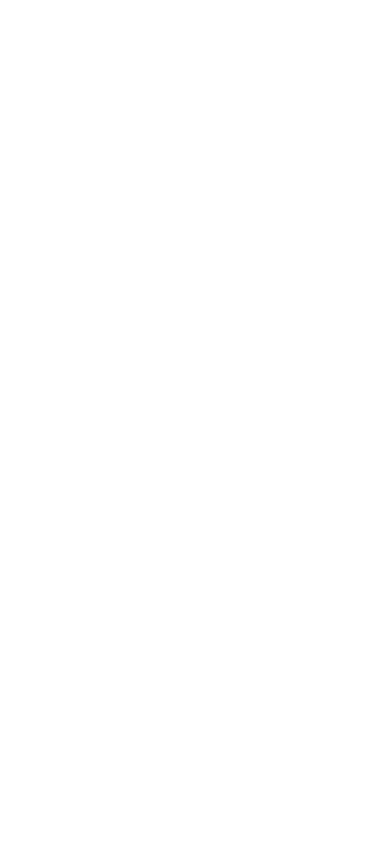
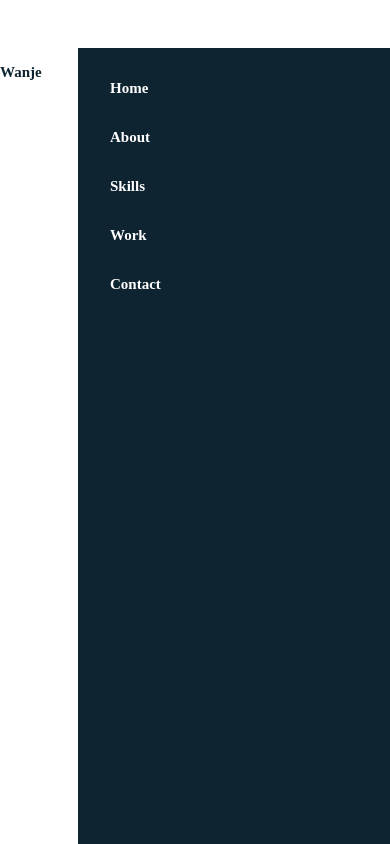
Before and after one commit to Nick0808/personal-portfolio, a plain HTML site: page index.html in a window 390 px wide. Drawn offline with nearby package versions, Linux system fonts and the light colour scheme.

Commit message:
Add css nav class

```diff
--- a/css/style.css
+++ b/css/style.css
@@ -18,3 +18,172 @@
   --h2-font-size: 1.25rem;
   --normal-font-size: 0.938rem;
 }
+@media screen and(min-width: 768px) {
+  :root {
+    --big-font-size: 3.5rem;
+    --h2-font-size: 2rem;
+    --normal-font-size: 1rem;
+  }
+}
+
+/* Margenes */
+:root {
+  --mb-1: 0.5rem;
+  --mb-2: 1rem;
+  --mb-3: 1.5rem;
+  --mb-4: 2rem;
+  --mb-5: 2.5rem;
+  --mb-6: 3rem;
+}
+
+/* z-index */
+:root {
+  --z-back: -10;
+  --z-normal: 1;
+  --z-tooltip: 10;
+  --z-fixed: 100;
+}
+
+/* Base */
+*,
+::before,
+::after {
+  box-sizing: border-box;
+}
+
+html {
+  scroll-behavior: smooth;
+}
+
+body {
+  margin: var(--header-height) 0 0 0;
+  font-family: var(--body-font);
+  font-size: var(--normal-font-size);
+  color: var(--second-color);
+}
+
+h1,
+h2,
+p {
+  margin: 0;
+}
+
+ul {
+  margin: 0;
+  padding: 0;
+  list-style: none;
+}
+
+a {
+  text-decoration: none;
+}
+
+img {
+  max-width: 100%;
+  height: auto;
+  display: block;
+}
+
+/* Class css */
+.section-title {
+  position: relative;
+  font-size: var(--h2-font-size);
+  color: var(--first-color);
+  margin-top: var(--mb-2);
+  margin-bottom: var(--mb-4);
+  text-align: center;
+}
+
+.section-title::after {
+  position: absolute;
+  content: "";
+  width: 64px;
+  height: 0.18rem;
+  left: 0;
+  right: 0;
+  margin: auto;
+  top: 2rem;
+  background-color: var(--first-color);
+}
+
+.section {
+  padding-top: 3rem;
+  padding-bottom: 2rem;
+}
+
+/* Layout */
+.bd-grid {
+  max-width: 1024px;
+  display: grid;
+  grid-template-columns: 100%;
+  grid-column-gap: 2rem;
+  width: calc(100% - 2rem);
+  margin-left: var(mb-2);
+  margin-right: var(--mb-2);
+}
+
+I-header {
+  width: 100%;
+  position: fixed;
+  top: 0;
+  left: 0;
+  z-index: var(--z-fixed);
+  background-color: #fff;
+  box-shadow: 0 1px 4px rgba(146, 161, 176, 0.15);
+}
+
+/* Nav */
+.nav {
+  height: var(--header-height);
+  display: flex;
+  justify-content: space-between;
+  align-items: center;
+  font-weight: var(--font-semi);
+}
+@media screen and (max-width: 768px) {
+  .nav_menu {
+    position: fixed;
+    top: var(--header-height);
+    right: 0;
+    width: 80%;
+    height: 100%;
+    padding: 2rem;
+    background-color: var(--second-color);
+    transition: 0.5s;
+  }
+}
+
+.nav_item {
+  margin-bottom: var(--mb-4);
+}
+
+.nav_link {
+  position: relative;
+  color: #fff;
+}
+
+.nav_link:hover {
+  position: relative;
+}
+
+.nav_link:hover::after {
+  position: absolute;
+  content: "";
+  width: 100%;
+  height: 0.18rem;
+  left: 0;
+  top: 2rem;
+  background-color: var(--first-color);
+}
+
+.nav_logo {
+  color: var(--second-color);
+}
+
+.nav_toggle {
+  color: var(--second-color);
+  font-size: 1.5rem;
+  cursor: pointer;
+}
+
+/* Active menu */
--- a/index.html
+++ b/index.html
@@ -14,7 +14,27 @@
 </head>
 <body>
     <!-- HEADER -->
+    <header class="I-header">
+        <nav class="nav bd-grid">
+            <div>
+                <a href="#" class="nav_logo">Wanje</a>
+            </div>
 
+            <div class="nav_menu" id="nav-menu">
+                <ul class="nav_list">
+                    <li class="nav_item"><a href="#" class="nav_link">Home</a></li>
+                    <li class="nav_item"><a href="#" class="nav_link">About</a></li>
+                    <li class="nav_item"><a href="#" class="nav_link">Skills</a></li>
+                    <li class="nav_item"><a href="#" class="nav_link">Work</a></li>
+                    <li class="nav_item"><a href="#" class="nav_link">Contact</a></li>
+                </ul>
+            </div>
+
+            <div class="nav_toggle" id="nav-toggle">
+                <i class='bx bx-menu'></i>
+            </div>
+        </nav>
+    </header>
     <!-- SCROLL REVEAL -->
     <script src="https://unpkg.com/scrollreveal"></script>
 
```
